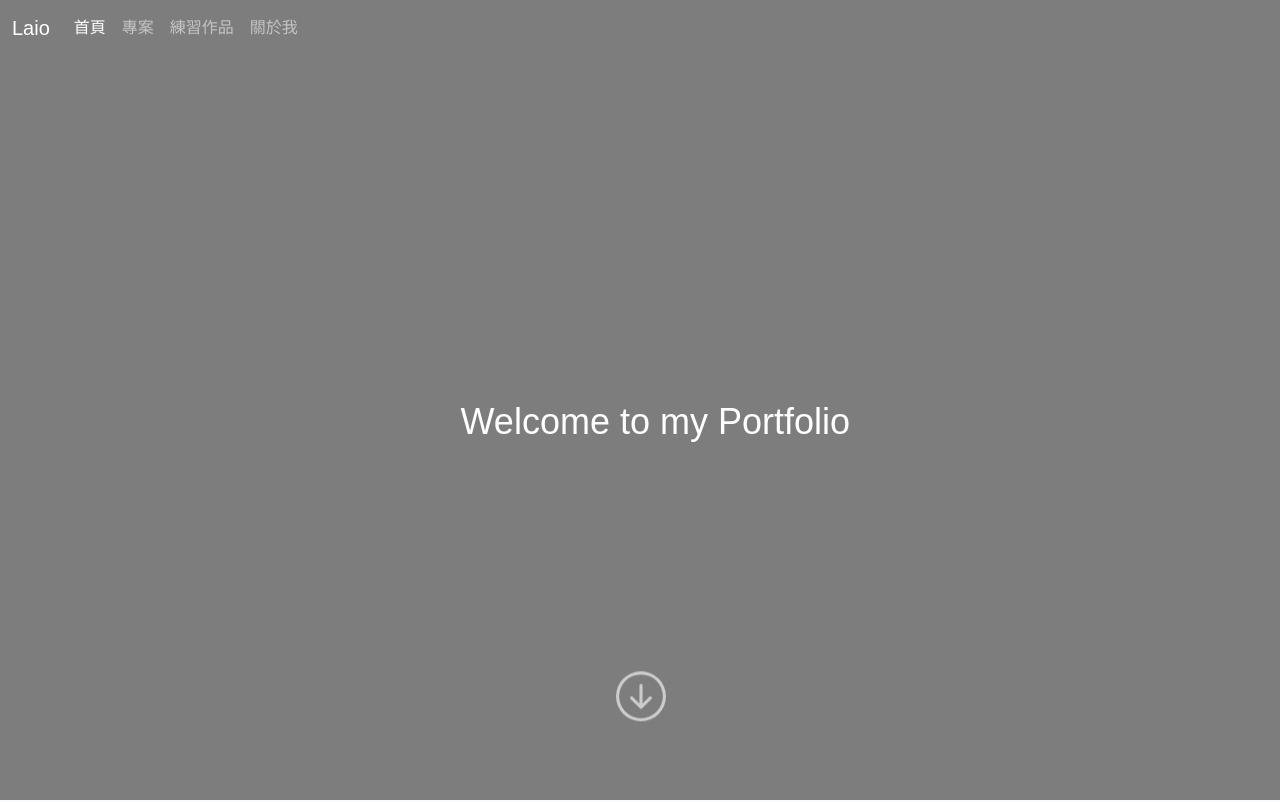
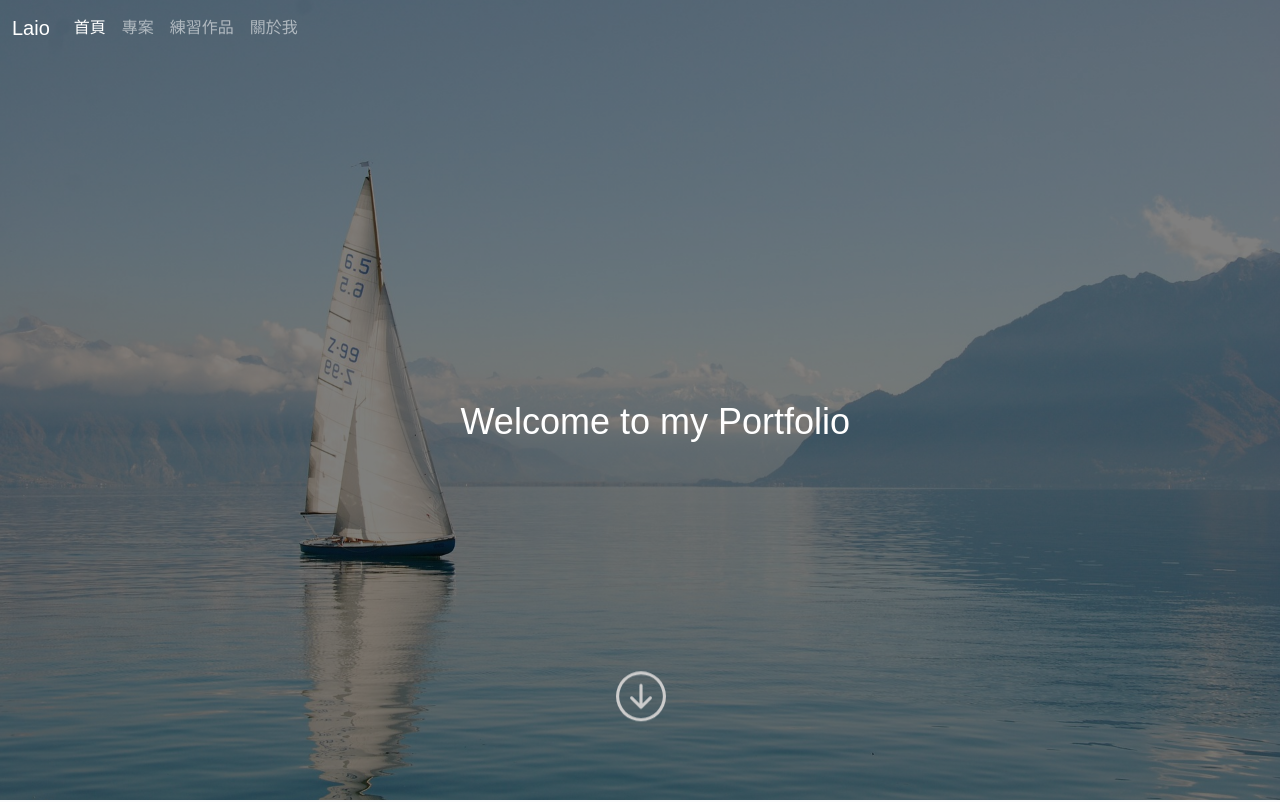
Before and after one commit to Laio08051226/portfolio, a plain HTML site: page index.html in a window 1280 px wide. Shown: the top 802 px of the page. Drawn offline with nearby package versions, Linux system fonts and the light colour scheme; the site is published under a folder, as on GitHub Pages, so addresses that start at the root find nothing; a web font is replaced by a local one.

Commit message:
Update index.css

```diff
--- a/public/stylesheets/index.css
+++ b/public/stylesheets/index.css
@@ -15,7 +15,7 @@ body {
 }
 .banner {
     height: 100vh;
-    background: linear-gradient(rgba(0,0,0,0.5),rgba(0,0,0,0.5)),url(/public/images/lake.jpg) center ;
+    background: linear-gradient(rgba(0,0,0,0.5),rgba(0,0,0,0.5)),url(../images/lake.jpg) center ;
     background-size: cover;
     background-attachment: fixed;
     position: relative;
```
